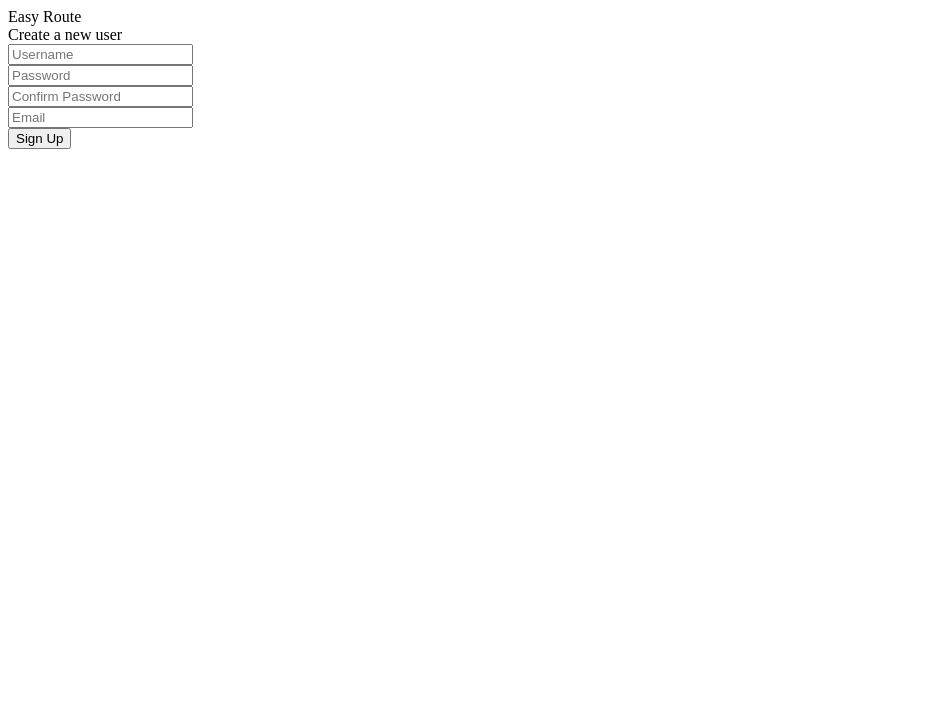
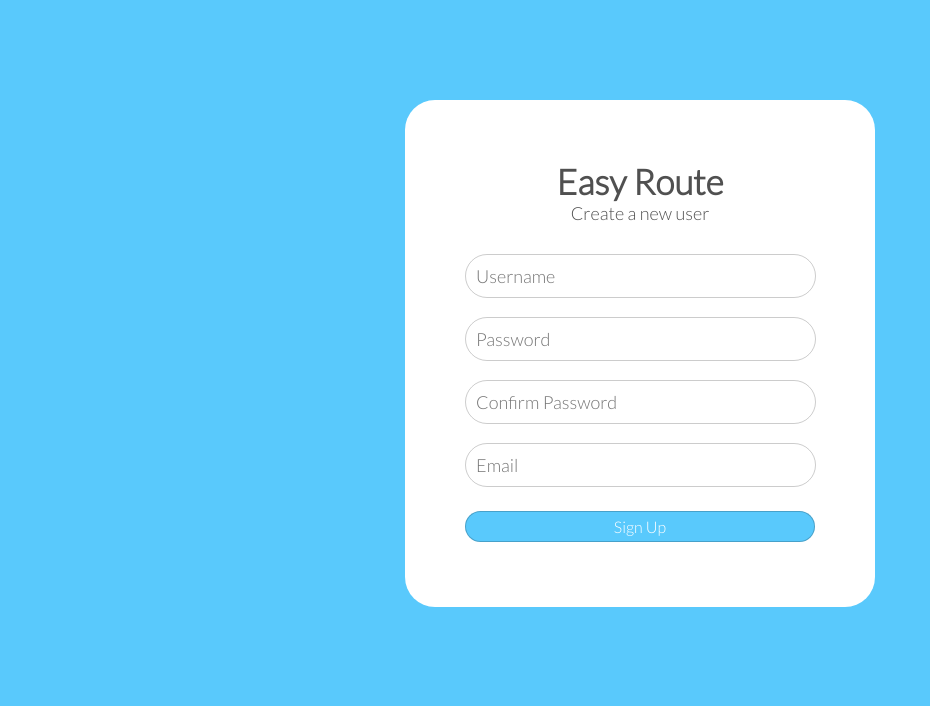
Before and after one commit to usef-kh/easyroute, a Flask app: page /user/signup in a window 1280 px wide. Shown: the top 706 px of the page, without its empty margins (0-930 px from the left). Run offline with Flask 2, Linux system fonts and the light colour scheme; parts of the project's set-up code (start-up, migrations or seed data) failed here and were passed over.

Commit message:
Started css styling

```diff
--- /dev/null
+++ b/static/styles/index.css
@@ -0,0 +1,103 @@
+* {
+    font-family: 'Lato', sans-serif;
+}
+*:focus {
+    outline: 0 !important;
+}
+
+
+body {
+    background-color: #59c9fc;
+}
+
+
+a:link, a:visited {
+  color: #59c9fc;
+  text-decoration: none;
+}
+
+a:hover, a:active {
+    font-weight: bolder;
+}
+
+.main {
+    border-radius: 30px;
+    margin: 100px auto;
+    width: 350px;
+    background-color: #fff;
+    padding: 60px;
+}
+
+.logo {
+    background-color: #59c9fc;
+    width: 150px;
+    height:150px;
+    border-radius: 50%;
+    margin:0 auto;
+    margin-bottom: 10px;
+}
+
+.title, .sub-title {
+    text-align: center;
+    color: #505050;
+}
+
+.title {
+    font-weight: bolder;
+    font-size: 35px;
+}
+
+.sub-title {
+    font-size: 18px;
+}
+
+.form {
+    margin-top: 30px;
+}
+
+.form input {
+    width: 94%;
+    font-size: 18px;
+    padding: 10px;
+    border: none;
+    outline: none;
+    background: none;
+}
+
+#username, #password, #password2, #email {
+    display: block;
+    border-radius: 30px;
+    border: 1px solid rgba(0,0,0,0.2);
+    padding: 10px;
+}
+
+.error {
+    width: 100%;
+    color: red;
+    text-align: center;
+    font-size: 18px;
+}
+
+
+.options {
+    display: flex;
+    flex-direction: row;
+    justify-content: space-between;
+    padding: 5px 0px;
+    margin-bottom: 0px;
+}
+
+.options input {
+    width: 100%;
+
+    font-size: 16px;
+    color: white;
+
+    background-color: #59c9fc;
+    padding: 5px 20px;
+    border: none;
+
+    border-radius: 30px;
+    border: 1px solid rgba(0,0,0,0.2);
+
+}
--- a/templates/signup.html
+++ b/templates/signup.html
@@ -1,29 +1,32 @@
 <!DOCTYPE html>
 <html lang="en">
 <head>
+    <link href="{{url_for('static',filename='styles/index.css') }}" rel="stylesheet" type="text/css">
+    <link href="https://fonts.googleapis.com/css2?family=Lato:wght@300&display=swap" rel="stylesheet">
+
     <meta charset="UTF-8">
     <title>Title</title>
 </head>
 <body>
+<div class="main">
 
-<div class="title">Easy Route</div>
+    <div class="title">Easy Route</div>
     <div class="sub-title">Create a new user</div>
 
     <form action="{{url_for('signup')}}" class="form" method="POST">
         <input id="username" name="username" placeholder="Username" type="text" value={{data['username']}}><br>
         <input id="password" name="password" placeholder="Password" type="text" value={{data['password']}}><br>
-        <input id="password2" name="password2" placeholder="Confirm Password" type="text"
-               value={{data['password2']}}><br>
+        <input id="password2" name="password2" placeholder="Confirm Password" type="text" value={{data['password2']}}><br>
         <input id="email" name="email" placeholder="Email" type="text" value={{data['email']}}><br>
 
-        <div class="signup-btn">
+        <div class="options">
             <input type="submit" value="Sign Up">
         </div>
 
     </form>
 
 <div class="error">{{error}}</div>
-
+</div>
 
 </body>
 </html>
```
Also changed, not shown: templates/index.html (+11 -2 lines), templates/login.html (+8 -2 lines).
